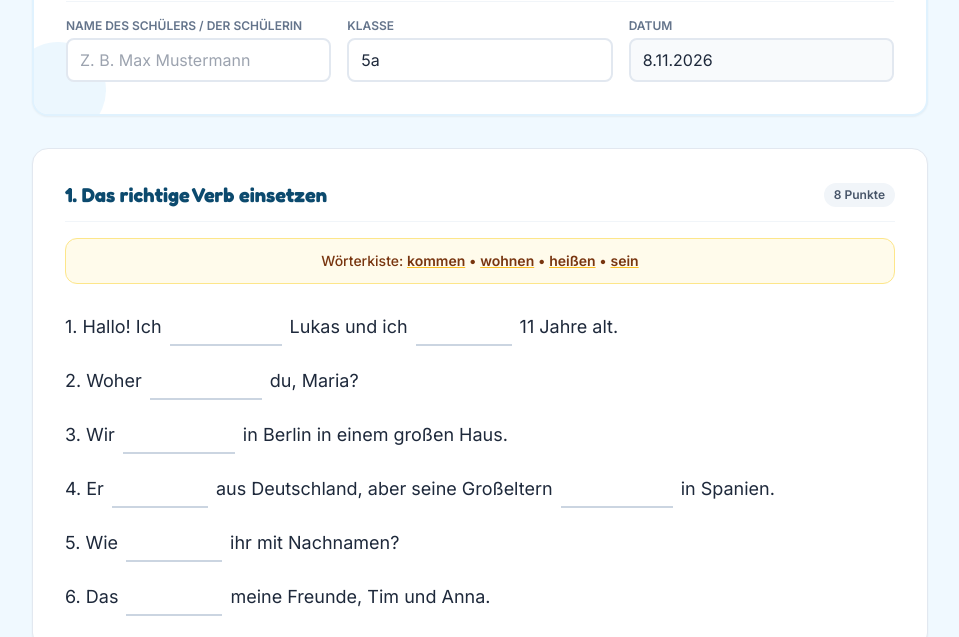
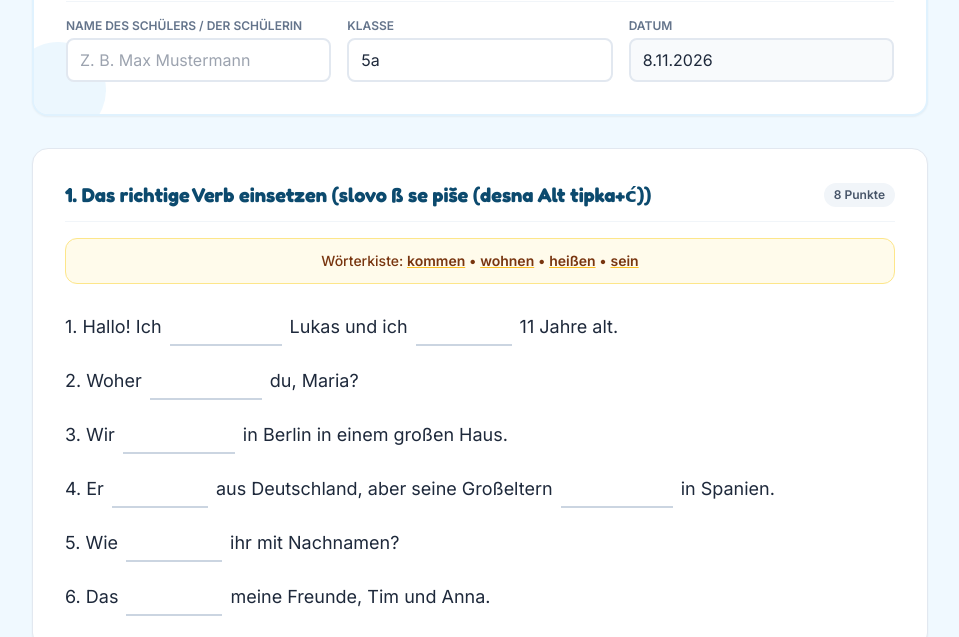
Before and after one commit to ik-git-git/OS, a plain HTML site: page njemacki/interactive_german_test_grade_5.html in a window 1280 px wide. Shown: the part 163-800 px from the top of the page, without its empty margins (160-1119 px from the left). Drawn offline with nearby package versions, Linux system fonts and the light colour scheme.

Commit message:
ß 3 put

```diff
--- a/njemacki/interactive_german_test_grade_5.html
+++ b/njemacki/interactive_german_test_grade_5.html
@@ -71,7 +71,7 @@
             <section class="bg-white rounded-2xl shadow-sm border border-slate-200 p-6 sm:p-8 space-y-4">
                 <div class="flex justify-between items-center border-b border-slate-100 pb-3">
                     <h2 class="text-xl font-bold text-sky-900 flex items-center gap-2">
-                        <span>1. Das richtige Verb einsetzen</span>
+                        <span>1. Das richtige Verb einsetzen (slovo ß se piše (desna Alt tipka+ć))</span>
                     </h2>
                     <span class="text-xs font-semibold bg-slate-100 text-slate-600 px-2.5 py-1 rounded-full">8 Punkte</span>
                 </div>
```
